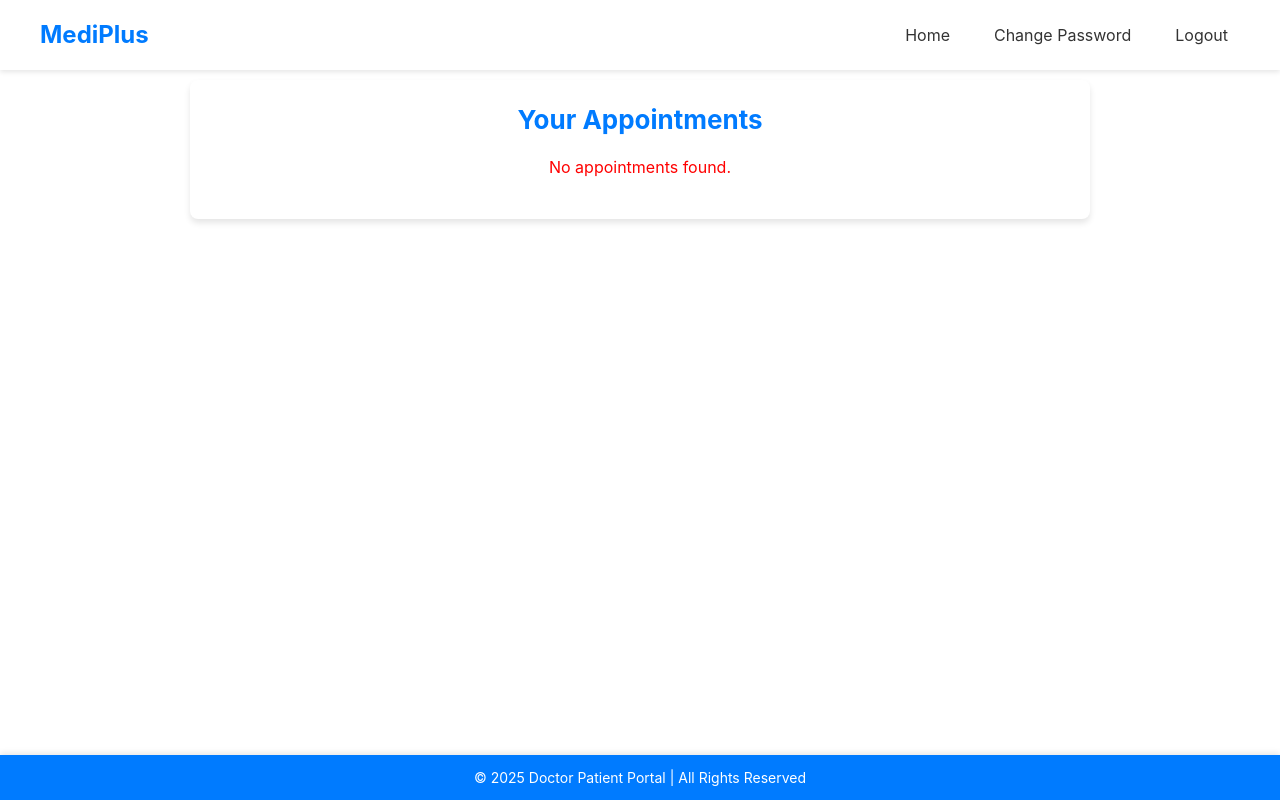
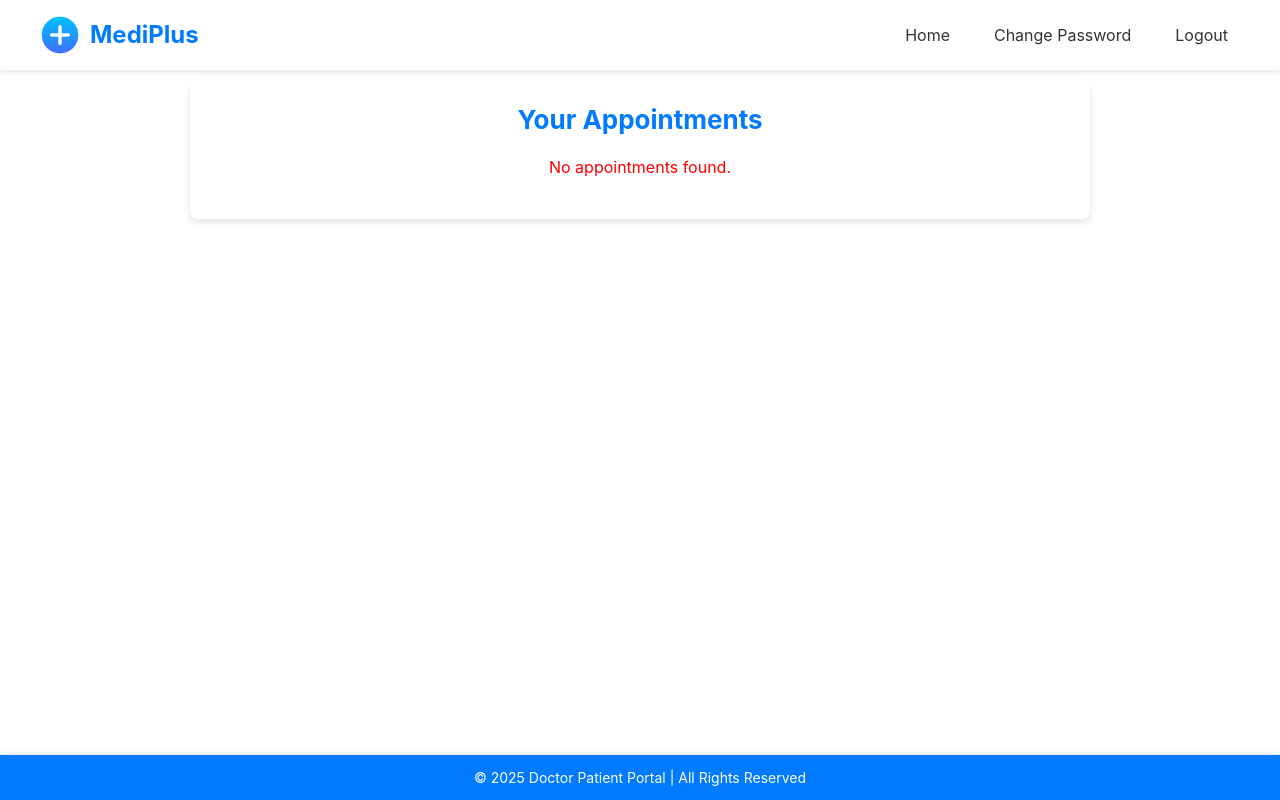
Before and after one commit to Sanikarpatil1717/HMS, a React (Create React App) app in the folder doctor-patient-portal/: page /appointments in a window 1280 px wide. Built offline with nearby package versions, Linux system fonts and the light colour scheme; the HTML template or start-up script is replaced by a standard one.

Commit message:
Navbar logo added

```diff
--- a/doctor-patient-portal/src/components/AdminNavbar.jsx
+++ b/doctor-patient-portal/src/components/AdminNavbar.jsx
@@ -1,11 +1,15 @@
 import React from "react";
 import { Link } from "react-router-dom";
 import "../styles/Navbar.css"; // External CSS file
+import logo from "../assets/medilogo.png";
 
 function AdminNavbar() {
   return (
     <nav className="navbar">
-      <div className="logo">MediPlus</div>
+      <div className="logo-container">
+        <img src={logo} alt="MediPlus Logo" className="logo-img" />
+        <span className="logo-text">MediPlus</span>
+      </div>
       <div className="nav-links">
         <Link to="/ " className="nav-item">Home</Link>
         <Link to="/admin/users" className="nav-item">Users</Link>
--- a/doctor-patient-portal/src/components/DoctorNavbar.jsx
+++ b/doctor-patient-portal/src/components/DoctorNavbar.jsx
@@ -1,12 +1,15 @@
 import React from "react";
 import { Link } from "react-router-dom";
 import "../styles/DoctorNavbar.css"; // External CSS file
+import logo from "../assets/medilogo.png";
 
 function DoctorNavbar({ setShowModal, handleLogout }) {
   return (
     <nav className="navbar">
-      <div className="logo">MediPlus</div>
-      <div className="nav-links">
+      <div className="logo-container">
+        <img src={logo} alt="MediPlus Logo" className="logo-img" />
+        <span className="logo-text">MediPlus</span>
+      </div>      <div className="nav-links">
         <Link to="/" className="nav-item">Home</Link>
         <button onClick={setShowModal}>Change Password</button>
         <button onClick={handleLogout}>Logout</button>
--- a/doctor-patient-portal/src/components/UserNavbar.jsx
+++ b/doctor-patient-portal/src/components/UserNavbar.jsx
@@ -1,11 +1,15 @@
 import React from "react";
 import { Link } from "react-router-dom";
 import "../styles/DoctorNavbar.css"; // External CSS file
+import logo from "../assets/medilogo.png";
 
 function UserNavbar({ setShowPasswordModal, handleLogout }) {
   return (
     <nav className="navbar">
-      <div className="logo">MediPlus</div>
+      <div className="logo-container">
+        <img src={logo} alt="MediPlus Logo" className="logo-img" />
+        <span className="logo-text">MediPlus</span>
+      </div>
       <div className="nav-links">
         <Link to="/" className="nav-item">Home</Link>
         <button onClick={setShowPasswordModal}>Change Password</button> {/* Fix */}
--- a/doctor-patient-portal/src/styles/DoctorNavbar.css
+++ b/doctor-patient-portal/src/styles/DoctorNavbar.css
@@ -14,11 +14,25 @@
   }
 
   /* Logo */
-  .logo {
+  .logo-container {
+    display: flex;
+    align-items: center;
+    gap: 10px; /* Space between logo and text */
+    padding-left: 20px;
+  }
+
+  /* Logo Image */
+  .logo-img {
+    width: 40px; /* Adjust as needed */
+    height: 40px;
+    object-fit: contain; /* Ensures the image scales well */
+  }
+
+  /* Logo Text */
+  .logo-text {
     font-size: 24px;
     font-weight: bold;
     color: #007bff;
-    padding-left: 20px;
   }
 
   /* Navigation Links */
--- a/doctor-patient-portal/src/styles/Navbar.css
+++ b/doctor-patient-portal/src/styles/Navbar.css
@@ -14,11 +14,26 @@
   }
 
   /* Logo */
-  .logo {
+
+  .logo-container {
+    display: flex;
+    align-items: center;
+    gap: 10px; /* Space between logo and text */
+    padding-left: 20px;
+  }
+
+  /* Logo Image */
+  .logo-img {
+    width: 40px; /* Adjust as needed */
+    height: 40px;
+    object-fit: contain; /* Ensures the image scales well */
+  }
+
+  /* Logo Text */
+  .logo-text {
     font-size: 24px;
     font-weight: bold;
     color: #007bff;
-    padding-left: 20px;
   }
 
   /* Navigation Links */
```
Also changed, not shown: doctor-patient-portal/src/assets/medilogo.png (added).
